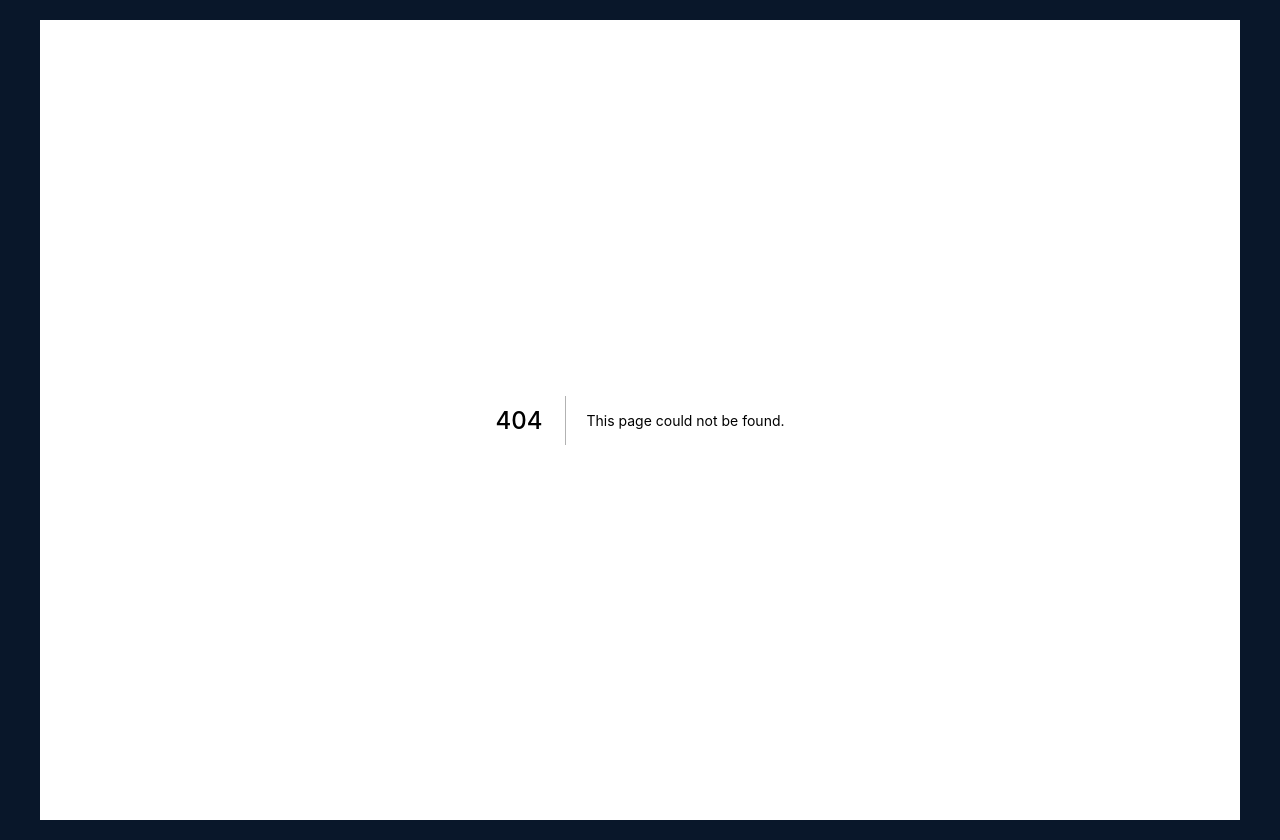
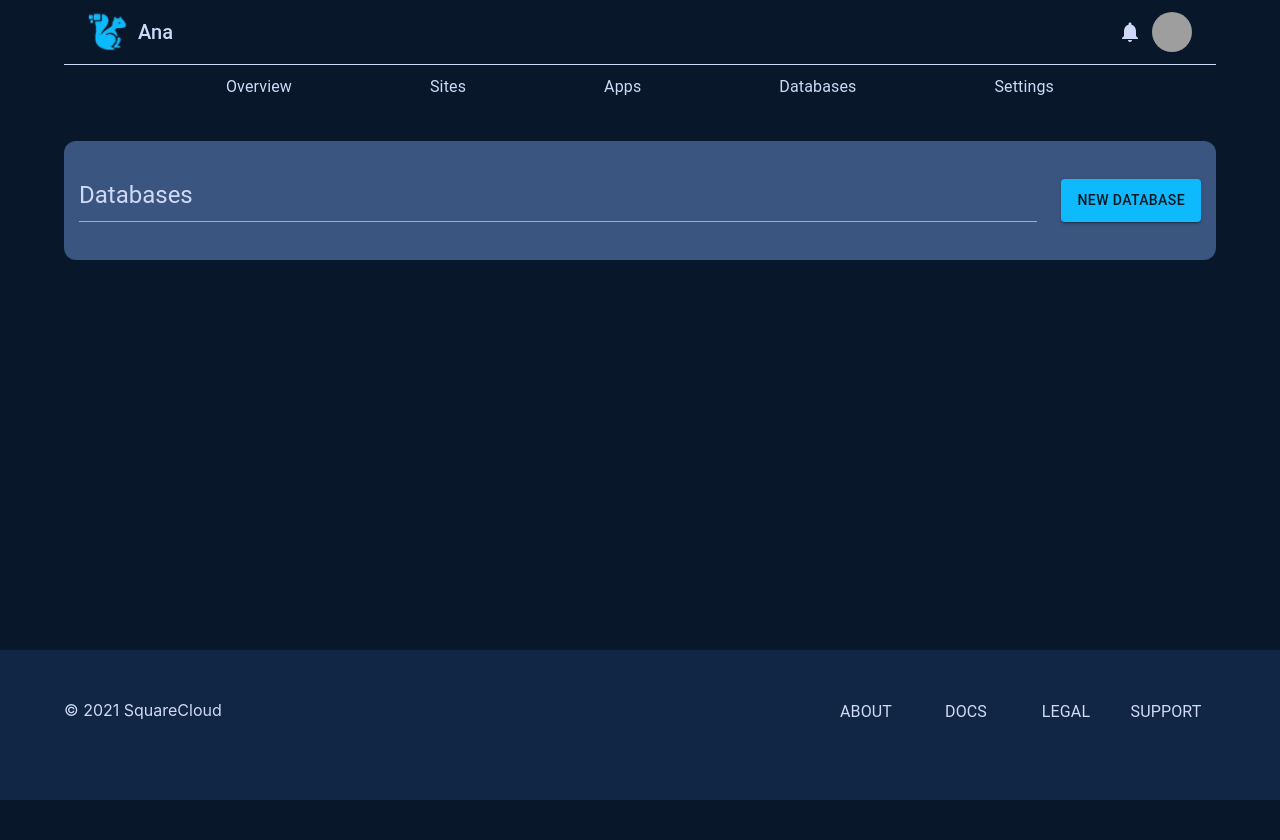
Before and after one commit to momegas/sqd-cloud-dashboard, a Next.js app in the folder sqd-cloud-dashboard/: page /databases-overview in a window 1280 px wide. Before the commit this address had no page. After the commit the page ends 800 px from the top, so only its background shows below. Built offline with nearby package versions, Linux system fonts and the light colour scheme; grey boxes are pictures that could not be loaded; what next-redux-wrapper would draw is missing.

Commit message:
Update layout component

```diff
--- /dev/null
+++ b/sqd-cloud-dashboard/components/footer.js
@@ -0,0 +1,37 @@
+import React from 'react';
+import Link from 'next/link';
+
+import { Box, Container, Grid, Typography } from '@mui/material';
+
+export const Footer = () => {
+  return (
+    <Box sx={{ width: '100%', height: '150px', backgroundColor: '#112544' }}>
+      <Container>
+        <Grid container spacing={0} sx={{ padding: '50px 0px', backgroundColor: '#112544' }}>
+          <Grid item xs={12} sm={4}>
+            <Box sx={{ width: '100%' }}>© 2021 SquareCloud</Box>
+          </Grid>
+          <Grid item xs={12} sm={8}>
+            <Box sx={{ display: 'flex', alignItems: 'center', justifyContent: 'flex-end', textAlign: 'center' }}>
+              <Typography sx={{ minWidth: 100 }}>
+                <Link href="/about">ABOUT</Link>
+              </Typography>
+
+              <Typography sx={{ minWidth: 100 }}>
+                <Link href="/docs">DOCS</Link>
+              </Typography>
+
+              <Typography sx={{ minWidth: 100 }}>
+                <Link href="/legal">LEGAL</Link>
+              </Typography>
+
+              <Typography sx={{ minWidth: 100 }}>
+                <Link href="/uport">SUPPORT</Link>
+              </Typography>
+            </Box>
+          </Grid>
+        </Grid>
+      </Container>
+    </Box>
+  );
+};
--- /dev/null
+++ b/sqd-cloud-dashboard/components/layout.js
@@ -0,0 +1,25 @@
+import { Container } from '@mui/material';
+import { Box } from '@mui/system';
+import React from 'react';
+import { Footer } from './footer';
+import SqdNavbar from './sqdNavbar';
+
+export const Layout = ({ children }) => (
+  <>
+    <Container sx={{ minHeight: 'calc(100vh - 150px)' }}>
+      <SqdNavbar></SqdNavbar>
+      <Box
+        sx={{
+          backgroundColor: '#3A557F',
+          borderRadius: '12px',
+          minHeight: '100px',
+          margin: '32px 0px',
+          width: '100%',
+          padding: '38px 15px',
+        }}>
+        {children}
+      </Box>
+    </Container>
+    <Footer />
+  </>
+);
--- /dev/null
+++ b/sqd-cloud-dashboard/pages/databases-overview.js
@@ -0,0 +1,26 @@
+import React from 'react';
+import { Box, Container, Typography } from '@mui/material';
+import { Button } from '@mui/material';
+import { Layout } from '../components/layout';
+
+export default function Dashboard() {
+  return (
+    <>
+      <Layout>
+        <Box sx={{ display: 'flex', justifyContent: 'space-between' }}>
+          <Typography
+            variant="h5"
+            sx={{
+              flex: 1,
+              marginRight: '24px',
+              paddingBottom: '10px',
+              borderBottom: '1px solid #A4ACC4',
+            }}>
+            Databases
+          </Typography>
+          <Button variant="contained">New database</Button>
+        </Box>{' '}
+      </Layout>{' '}
+    </>
+  );
+}
--- a/sqd-cloud-dashboard/styles/globals.css
+++ b/sqd-cloud-dashboard/styles/globals.css
@@ -1,9 +1,7 @@
 html,
 body {
   padding: 0;
-  margin: 20px 40px;
-  font-family: -apple-system, BlinkMacSystemFont, Segoe UI, Roboto, Oxygen,
-    Ubuntu, Cantarell, Fira Sans, Droid Sans, Helvetica Neue, sans-serif;
+  font-family: -apple-system, BlinkMacSystemFont, Segoe UI, Roboto, Oxygen, Ubuntu, Cantarell, Fira Sans, Droid Sans, Helvetica Neue, sans-serif;
   background-color: #09172a;
   color: #cfd9f7;
 }
```
